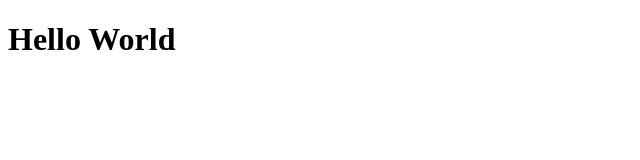
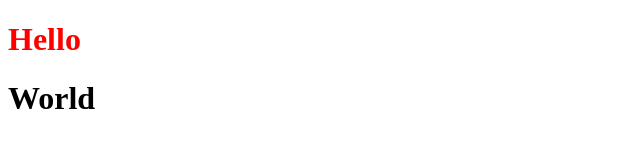
Before and after one commit to 6510615237/Cn331-demo, a plain HTML site: page index.html in a window 1280 px wide. Shown: the whole page, without its empty margins (0-640 px from the left). Drawn offline with Linux system fonts and the light colour scheme.

Commit message:
add style

```diff
--- a/index.html
+++ b/index.html
@@ -6,6 +6,7 @@
     <title>Hello World</title>
 </head>
 <body>
-    <h1>Hello World</h1>
+    <H1 style="color: red"> Hello</H1>
+    <h1>World</h1>
 </body>
 </html>
```
